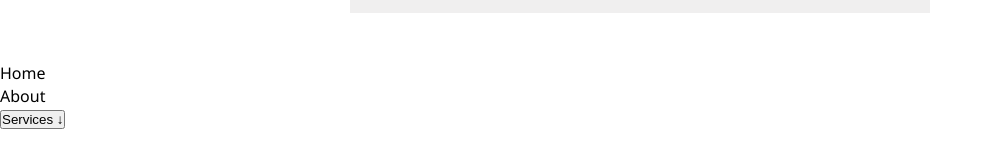
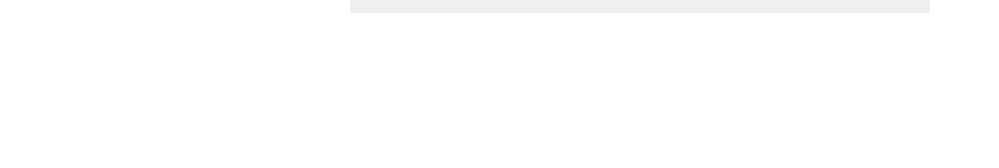
Before and after one commit to dazehinn/ToDo-list-with-React, a React (Vite) app: page / in a window 1280 px wide. Shown: the part 222-390 px from the top of the page, without its empty margins (0-999 px from the left). Built offline with nearby package versions, Linux system fonts and the light colour scheme.

Commit message:
Update entry file

```diff
--- a/src/main.jsx
+++ b/src/main.jsx
@@ -1,18 +1,17 @@
 import React from 'react';
-
+import { BrowserRouter } from 'react-router-dom';
 import ReactDOM from 'react-dom/client';
 
 import TodoApp from './components/TodoApp';
 
 import './styles/App.css';
 
-import NavBar from './components/NavBar';
-
 const domContainer = document.getElementById('root');
 const root = ReactDOM.createRoot(domContainer);
 root.render(
   <React.StrictMode>
-    <TodoApp />
-    <NavBar />
+    <BrowserRouter>
+      <TodoApp />
+    </BrowserRouter>
   </React.StrictMode>,
 );
```
